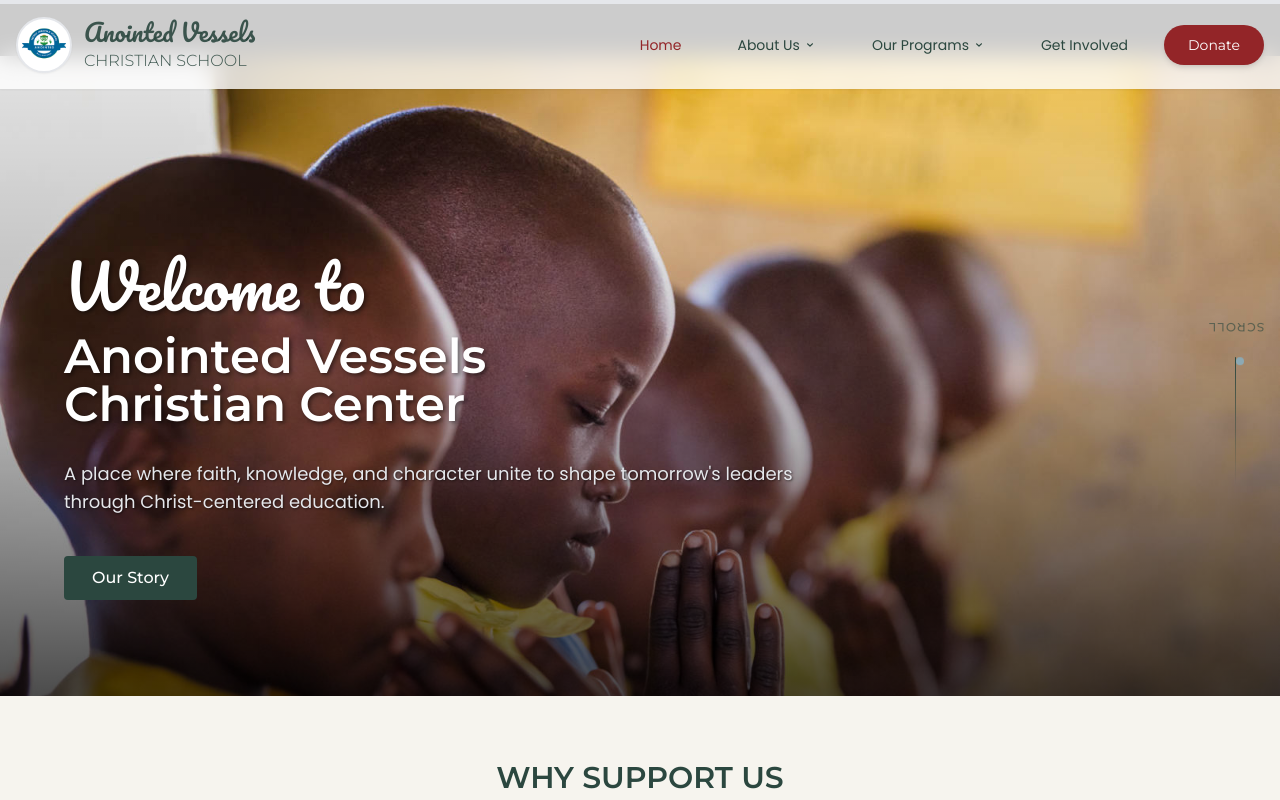
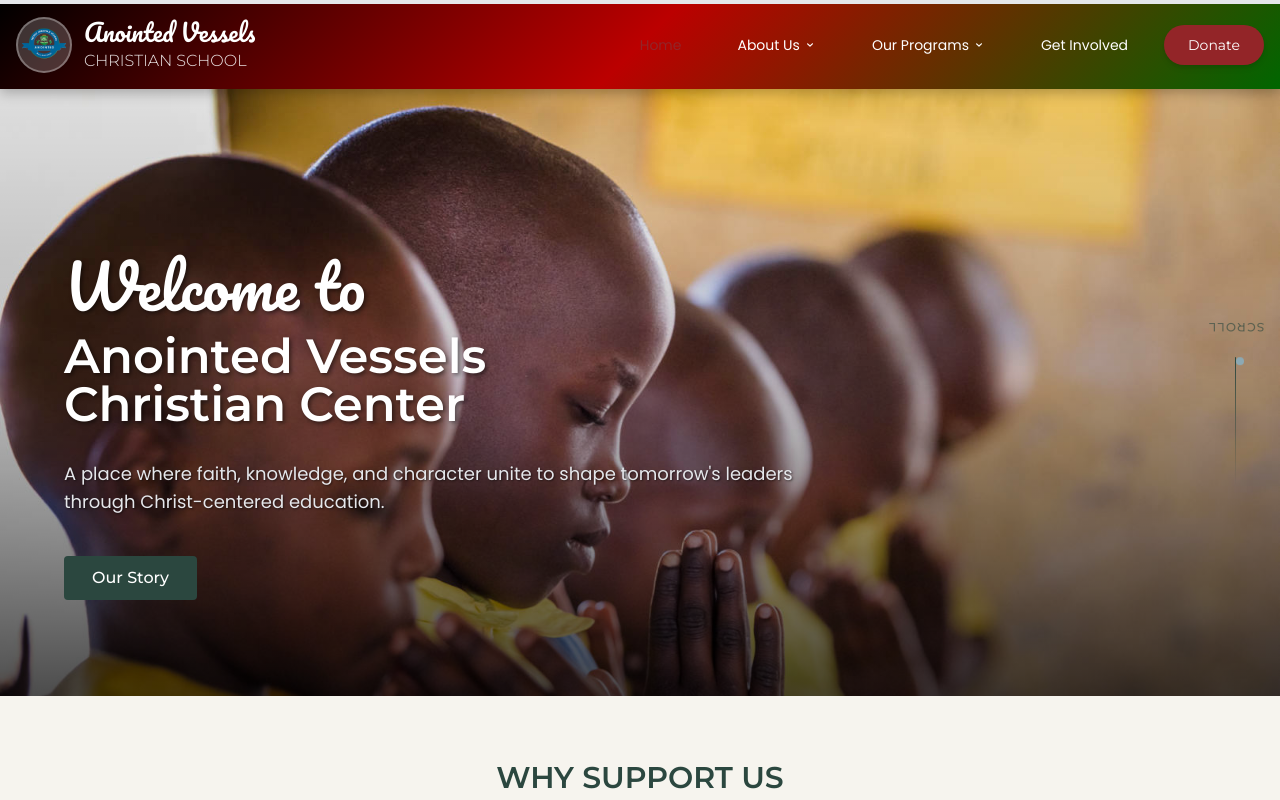
Before and after one commit to WatchDog386/anointed, a React (Vite) app: page / in a window 1280 px wide. Shown: the top 800 px of the page. Built offline with nearby package versions, Linux system fonts and the light colour scheme.

Commit message:
modified:navbar.jsx

```diff
--- a/src/components/Navbar.jsx
+++ b/src/components/Navbar.jsx
@@ -45,7 +45,6 @@ export default function Navbar() {
         { label: "Child Sponsorship", route: "/ChildSponsorship", id: "sponsorship" },
       ],
     },
-    // Removed "Impact" item
     { label: "Get Involved", route: "/Make-An-Impact", id: "involved" },
   ];
 
@@ -58,7 +57,7 @@ export default function Navbar() {
           {isMobile ? (
             <>
               <button
-                className="w-full flex justify-between items-center px-3 py-2.5 font-normal text-primary text-left hover:bg-accent/10 hover:text-accent rounded-lg transition-all duration-200"
+                className="w-full flex justify-between items-center px-3 py-2.5 font-normal text-white text-left hover:bg-white/10 hover:text-gray-100 rounded-lg transition-all duration-200"
                 onClick={() => setOpenSubmenu(isSubmenuOpen ? null : item.id)}
                 aria-expanded={isSubmenuOpen}
               >
@@ -87,8 +86,8 @@ export default function Navbar() {
                       className={({ isActive }) =>
                         `block px-3 py-2 text-xs font-poppins rounded-lg transition-all duration-200 ${
                           isActive
-                            ? "text-secondary bg-accent/10"
-                            : "text-gray-700 hover:text-accent hover:bg-accent/5"
+                            ? "text-secondary bg-white/20"
+                            : "text-gray-200 hover:text-gray-100 hover:bg-white/10"
                         }`
                       }
                       onClick={() => {
@@ -104,7 +103,7 @@ export default function Navbar() {
             </>
           ) : (
             <>
-              <button className="relative px-3 py-2 font-normal text-primary hover:text-accent flex items-center gap-1 transition-all duration-200 group-hover:bg-accent/10 rounded-lg whitespace-nowrap">
+              <button className="relative px-3 py-2 font-normal text-white hover:text-gray-100 flex items-center gap-1 transition-all duration-200 group-hover:bg-white/10 rounded-lg whitespace-nowrap">
                 <span className="text-sm font-poppins">{item.label}</span>
                 <svg
                   xmlns="http://www.w3.org/2000/svg"
@@ -121,16 +120,16 @@ export default function Navbar() {
               </button>
 
               {/* Desktop Dropdown */}
-              <div className="absolute left-0 mt-1 w-56 shadow-lg bg-white/95 backdrop-blur-md border border-gray-200 border-t-2 border-t-accent opacity-0 invisible group-hover:opacity-100 group-hover:visible transition-all duration-200 z-50 transform translate-y-2 group-hover:translate-y-0 rounded-none">
+              <div className="absolute left-0 mt-1 w-56 shadow-lg bg-black/70 backdrop-blur-md border border-white/10 border-t-2 border-t-secondary opacity-0 invisible group-hover:opacity-100 group-hover:visible transition-all duration-200 z-50 transform translate-y-2 group-hover:translate-y-0 rounded-none">
                 {item.submenu.map((subItem) => (
                   <NavLink
                     key={subItem.id}
                     to={subItem.route}
                     className={({ isActive }) =>
-                      `block px-4 py-2.5 text-sm font-poppins transition-all duration-200 border-b border-gray-100 last:border-b-0 ${
+                      `block px-4 py-2.5 text-sm font-poppins transition-all duration-200 border-b border-white/10 last:border-b-0 ${
                         isActive
-                          ? "bg-accent/10 text-secondary"
-                          : "text-gray-700 hover:bg-accent/5 hover:text-accent"
+                          ? "bg-white/20 text-secondary"
+                          : "text-gray-200 hover:bg-white/10 hover:text-gray-100"
                       }`
                     }
                     onClick={() => setIsOpen(false)}
@@ -149,8 +148,8 @@ export default function Navbar() {
       <NavLink
         to={item.route}
         className={({ isActive }) =>
-          `relative px-3 py-2 font-normal text-sm font-poppins rounded-lg transition-all duration-200 hover:bg-accent/10 hover:text-accent whitespace-nowrap ${
-            isActive ? "text-secondary" : "text-primary"
+          `relative px-3 py-2 font-normal text-sm font-poppins rounded-lg transition-all duration-200 hover:bg-white/10 hover:text-gray-100 whitespace-nowrap ${
+            isActive ? "text-secondary" : "text-white"
           }`
         }
         onClick={() => setIsOpen(false)}
@@ -174,13 +173,19 @@ export default function Navbar() {
 
       <nav
         ref={navRef}
-        className="fixed top-0 left-0 w-full z-[999] bg-white/80 backdrop-blur-md shadow-sm font-montserrat"
+        className="fixed top-0 left-0 w-full z-[999] font-montserrat"
+        style={{
+          background: 'linear-gradient(135deg, #000000 0%, #BB0000 50%, #006600 100%)',
+          backdropFilter: 'blur(12px)',
+          WebkitBackdropFilter: 'blur(12px)',
+          boxShadow: '0 4px 12px rgba(0, 0, 0, 0.25)',
+        }}
       >
         <div className="max-w-7xl mx-auto px-4 py-3 sm:py-4">
           <div className="flex items-center justify-between relative">
             {/* Mobile menu button */}
             <button
-              className="lg:hidden p-2 text-primary hover:bg-accent/10 hover:text-accent rounded-lg transition-all duration-200"
+              className="lg:hidden p-2 text-white hover:bg-white/10 hover:text-gray-100 rounded-lg transition-all duration-200"
               onClick={() => setIsOpen(!isOpen)}
               aria-label={isOpen ? "Close menu" : "Open menu"}
             >
@@ -190,7 +195,7 @@ export default function Navbar() {
             {/* Logo */}
             <div className="lg:flex-1 flex justify-center lg:justify-start">
               <NavLink to="/" className="flex items-center space-x-3" onClick={() => setIsOpen(false)}>
-                <div className="w-12 h-12 sm:w-14 sm:h-14 rounded-full bg-white flex items-center justify-center border-2 border-gray-200 shadow-sm">
+                <div className="w-12 h-12 sm:w-14 sm:h-14 rounded-full bg-white/20 flex items-center justify-center border-2 border-white/30 shadow-sm">
                   <img
                     src="/AVCS LOGO.png"
                     alt="Anointed Vessels Christian School Logo"
@@ -198,11 +203,11 @@ export default function Navbar() {
                   />
                 </div>
                 <span className="text-sm sm:text-base leading-tight">
-                  <span className="font-script text-xl sm:text-2xl md:text-2xl text-primary/90 font-normal">
+                  <span className="font-script text-xl sm:text-2xl md:text-2xl text-white font-normal">
                     Anointed Vessels
                   </span>
                   <br />
-                  <span className="font-montserrat text-xs sm:text-sm md:text-base text-primary/90 font-light uppercase">
+                  <span className="font-montserrat text-xs sm:text-sm md:text-base text-white/90 font-light uppercase">
                     CHRISTIAN SCHOOL
                   </span>
                 </span>
@@ -215,12 +220,11 @@ export default function Navbar() {
                 {menuItems.map((item) => (
                   <NavItem key={item.id} item={item} isMobile={false} />
                 ))}
-                {/* 🔹 Admin Login REMOVED */}
               </div>
               {/* Donate Button */}
               <NavLink
                 to="/ChildSponsorship"
-                className="px-6 py-2.5 text-sm rounded-full font-normal text-white bg-secondary hover:bg-accent transition-all duration-300 hover:-translate-y-0.5 shadow-md font-montserrat whitespace-nowrap"
+                className="px-6 py-2.5 text-sm rounded-full font-normal text-white bg-secondary hover:bg-yellow-400 transition-all duration-300 hover:-translate-y-0.5 shadow-md font-montserrat whitespace-nowrap"
                 onClick={() => setIsOpen(false)}
               >
                 Donate
@@ -252,19 +256,18 @@ export default function Navbar() {
                     height: { duration: 0.2, ease: [0.16, 1, 0.3, 1] },
                   },
                 }}
-                className="lg:hidden overflow-hidden bg-white/95 backdrop-blur-md border-t border-gray-200 mt-3"
+                className="lg:hidden overflow-hidden bg-black/70 backdrop-blur-md border-t border-white/10 mt-3"
               >
                 <div className="flex flex-col gap-1 pb-4 pt-4 px-4">
                   {menuItems.map((item) => (
-                    <div key={item.id} className="border-b border-gray-100 pb-3 last:border-b-0">
+                    <div key={item.id} className="border-b border-white/10 pb-3 last:border-b-0">
                       <NavItem item={item} isMobile={true} />
                     </div>
                   ))}
-                  {/* 🔹 Admin Login REMOVED */}
                   <div className="pt-3">
                     <NavLink
                       to="/ChildSponsorship"
-                      className="block w-full text-center bg-secondary hover:bg-accent text-white py-3 rounded-lg font-normal text-sm transition-all duration-300 font-montserrat"
+                      className="block w-full text-center bg-secondary hover:bg-yellow-400 text-white py-3 rounded-lg font-normal text-sm transition-all duration-300 font-montserrat"
                       onClick={() => setIsOpen(false)}
                     >
                       Donate
```
